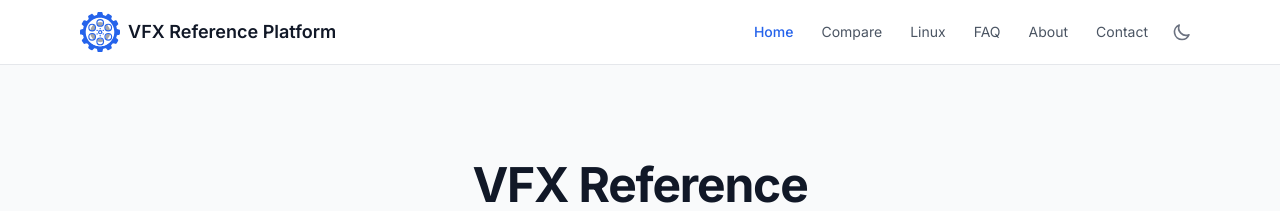
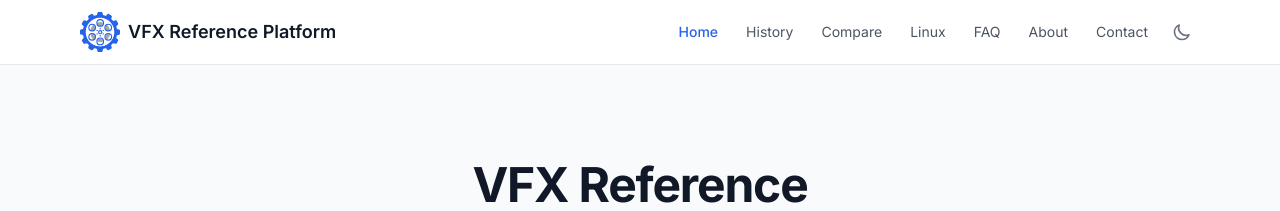
Before and after one commit to vfxplatform/vfxplatform, a Jekyll site: the page built from index.html, in a window 1280 px wide. Shown: the top 211 px of the page. Built offline with Jekyll 4.4.1, drawn with Linux system fonts in a browser that asks for light colours.

Commit message:
Add History link to navbar between Home and Compare
Co-Authored-By: Claude Opus 4.6 <noreply@anthropic.com>

```diff
--- a/_data/navigation.yml
+++ b/_data/navigation.yml
@@ -1,6 +1,8 @@
 main:
   - title: Home
     url: /
+  - title: History
+    url: /platform_history.html
   - title: Compare
     url: /compare.html
   - title: Linux
```
